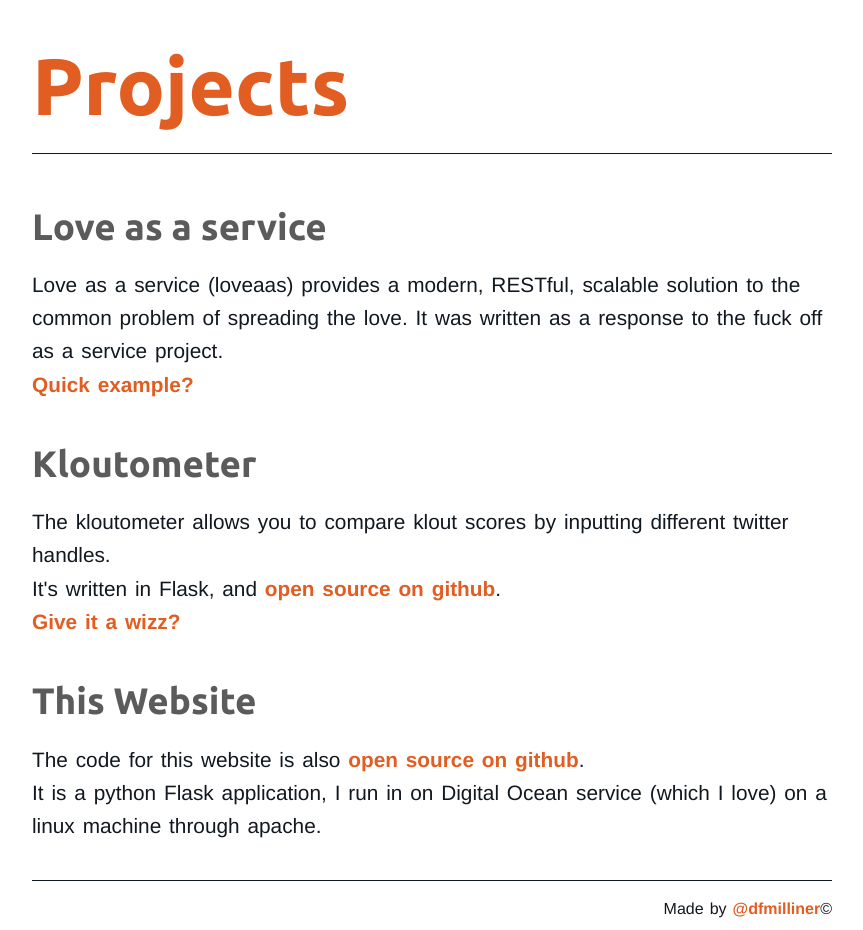
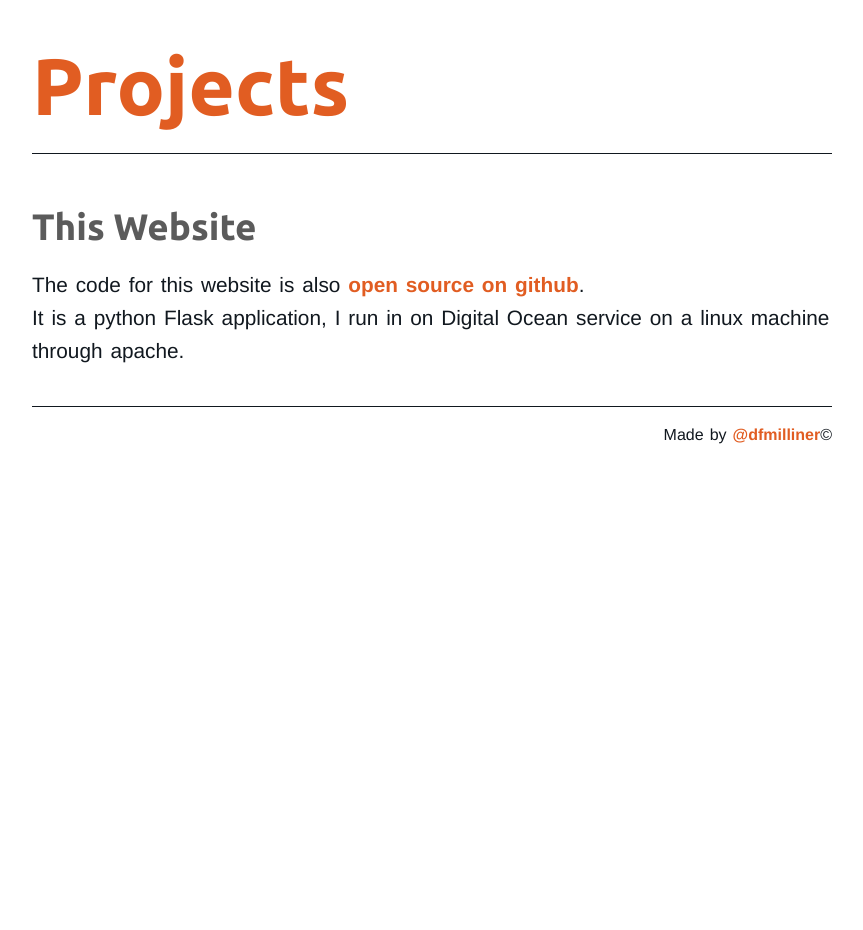
Before and after one commit to DMilliner/website, a Flask app: template templates/projects.html in a window 1280 px wide. Shown: the part 101-1031 px from the top of the page, without its empty margins (208-1071 px from the left). After the commit the page ends 545 px from the top, so only its background shows below. Run offline with Flask 2, Linux system fonts and the light colour scheme; the template is opened without the code that fills it, so the values that code supplies are empty; some libraries are stand-ins or nearby versions.

Commit message:
[WEBSITE] removing block title potential cause for 500 error

```diff
--- a/templates/detail.html
+++ b/templates/detail.html
@@ -1,6 +1,4 @@
 {% extends "layout.html" %}
-
-{% block title %}{{ entry.title }}{% endblock %}
 
 {% block content_title %}{{ entry.title }}{% endblock %}
 
--- a/templates/edit.html
+++ b/templates/edit.html
@@ -1,6 +1,4 @@
 {% extends "layout.html" %}
-
-{% block title %}Edit entry{% endblock %}
 
 {% block content_title %}Edit entry{% endblock %}
 
--- a/templates/index.html
+++ b/templates/index.html
@@ -1,6 +1,4 @@
 {% extends "layout.html" %}
-
-{% block title %}Blog entries{% endblock %}
 
 {% block content_title %}{% if search %}Search "{{ search }}"{% endif %}{% endblock %}
 
--- a/templates/projects.html
+++ b/templates/projects.html
@@ -4,24 +4,10 @@
 
 {% block content %}
 <div class="projects-main-page">
-    <h2><a href="http://loveaas.com">Love as a service</a></h2>
+    <h2><a href="http://reskebil.com">This Website</a></h2>
     <p>
-        Love as a service (loveaas) provides a modern, RESTful, scalable solution to the common problem of spreading the love.
-        It was written as a response to the fuck off as a service project.<br>
-        <a href="http://loveaas.com/everyone/Nick">Quick example?</a>
-    </p>
-
-    <h2><a href="http://kloutometer.herokuapp.com">Kloutometer</a></h2>
-    <p>
-        The kloutometer allows you to compare klout scores by inputting different twitter handles.<br>
-        It's written in Flask, and <a href="https://github.com/nichochar/kloutometer">open source on github</a>.<br>
-        <a href="http://kloutometer.herokuapp.com/chart?handles=nichochar,barackobama,beyonce,yoda,justinbieber">Give it a wizz?</a>
-    </p>
-
-    <h2><a href="http://nicholascharriere.com">This Website</a></h2>
-    <p>
-        The code for this website is also <a href="https://github.com/nichochar/blog">open source on github</a>.<br>
-        It is a python Flask application, I run in on Digital Ocean service (which I love) on a linux machine through apache.
+        The code for this website is also <a href="https://github.com/dmilliner/website">open source on github</a>.<br>
+        It is a python Flask application, I run in on Digital Ocean service on a linux machine through apache.
     </p>
 </div>
 {% endblock %}
```
Also changed, not shown: templates/create.html (+0 -8 lines).
